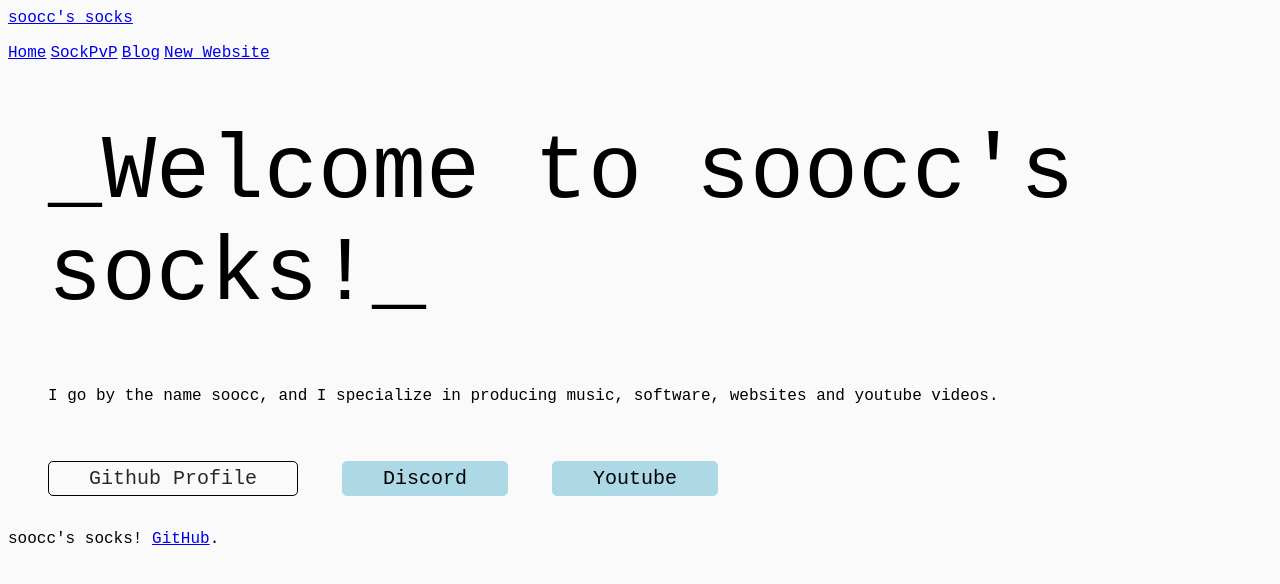
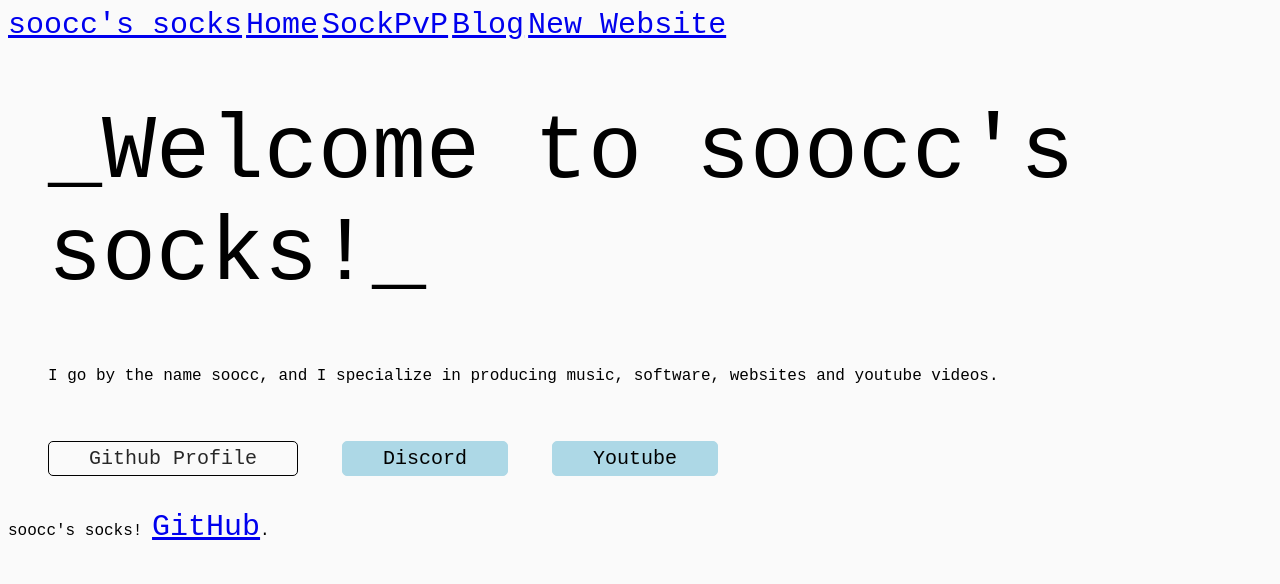
Before and after one commit to soocc/sooccsocks2, a Jekyll site: the page built from index.html, in a window 1280 px wide. Shown: the top 584 px of the page. Built offline with Jekyll 4.4.1, drawn with Linux system fonts in a browser that asks for light colours.

Commit message:
Update default.html

```diff
--- a/_layouts/default.html
+++ b/_layouts/default.html
@@ -4,9 +4,14 @@
   <head>
     <title>soocc's socks</title>
     <link rel="stylesheet" href="styles/styles.css">
+    <style>
+      a {
+        font-size: 30px;
+      }
+    </style>
   </head>
   <body>
-    <a href="https://soocc/github/io">soocc's socks</p>
+    <a href="https://soocc/github/io">soocc's socks</a>
     <a href="https://soocc.github.io">Home</a>
     <a href="https://soocc.github.io/sockpvp">SockPvP</a>
     <a href="https://soocc.github.io/blog">Blog</a>
```
